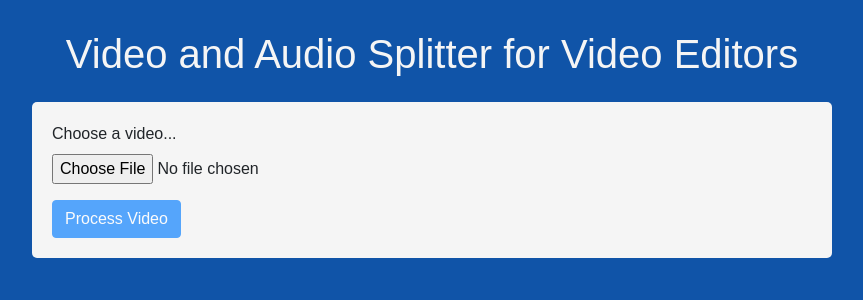
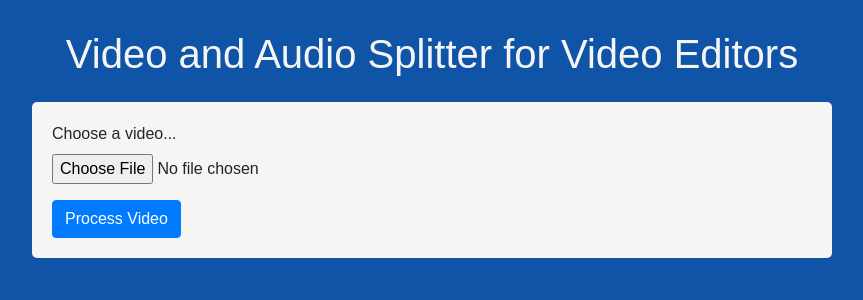
Before and after one commit to Ahmedraza56/AhmedRaza, a Flask app: page /VideoAudioSplitter/ in a window 1280 px wide. Shown: the part 162-462 px from the top of the page, without its empty margins (208-1071 px from the left). Run offline with Flask 3, Linux system fonts and the light colour scheme; some libraries are stand-ins or nearby versions.

Commit message:
initial commit

```diff
--- a/templates/VideoAudioSplitter.html
+++ b/templates/VideoAudioSplitter.html
@@ -29,7 +29,6 @@
 
 </style>
 
-
 <body>
 <h1 class="mb-4 text-center">Video and Audio Splitter for Video Editors</h1>
 
@@ -41,12 +40,12 @@
     </div>
   {% endif %}
 
-  <form method="post" enctype="multipart/form-data" onsubmit="return validateFileSize()">
+  <form method="post" enctype="multipart/form-data">
     <div class="form-group">
       <label for="file">Choose a video...</label>
-      <input type="file" class="form-control-file" id="file" name="file" accept=".mp4" onchange="validateFileSize(this)">
+<input type="file" class="form-control-file" id="file" name="file" accept=".mp4" size="30000000">
     </div>
-    <button type="submit" id="submitBtn" class="btn btn-primary" disabled>Process Video</button>
+    <button type="submit" class="btn btn-primary">Process Video</button>
   </form>
 
   {% if audio and video %}
@@ -58,23 +57,5 @@
 
 </div>
 
-<script>
-  function validateFileSize() {
-    var input = document.getElementById('file');
-    var fileSize = input.files[0].size; // in bytes
-    var maxSize = 30000000; // 30 MB
-
-    if (fileSize > maxSize) {
-      alert('File size exceeds the limit of 30 MB. Please choose a smaller file.');
-      input.value = ''; // Clear the file input
-      document.getElementById('submitBtn').disabled = true; // Disable the submit button
-      return false; // Prevent form submission
-    } else {
-      document.getElementById('submitBtn').disabled = false; // Enable the submit button
-      return true; // Allow form submission
-    }
-  }
-</script>
-
 </body>
 </html>
```
